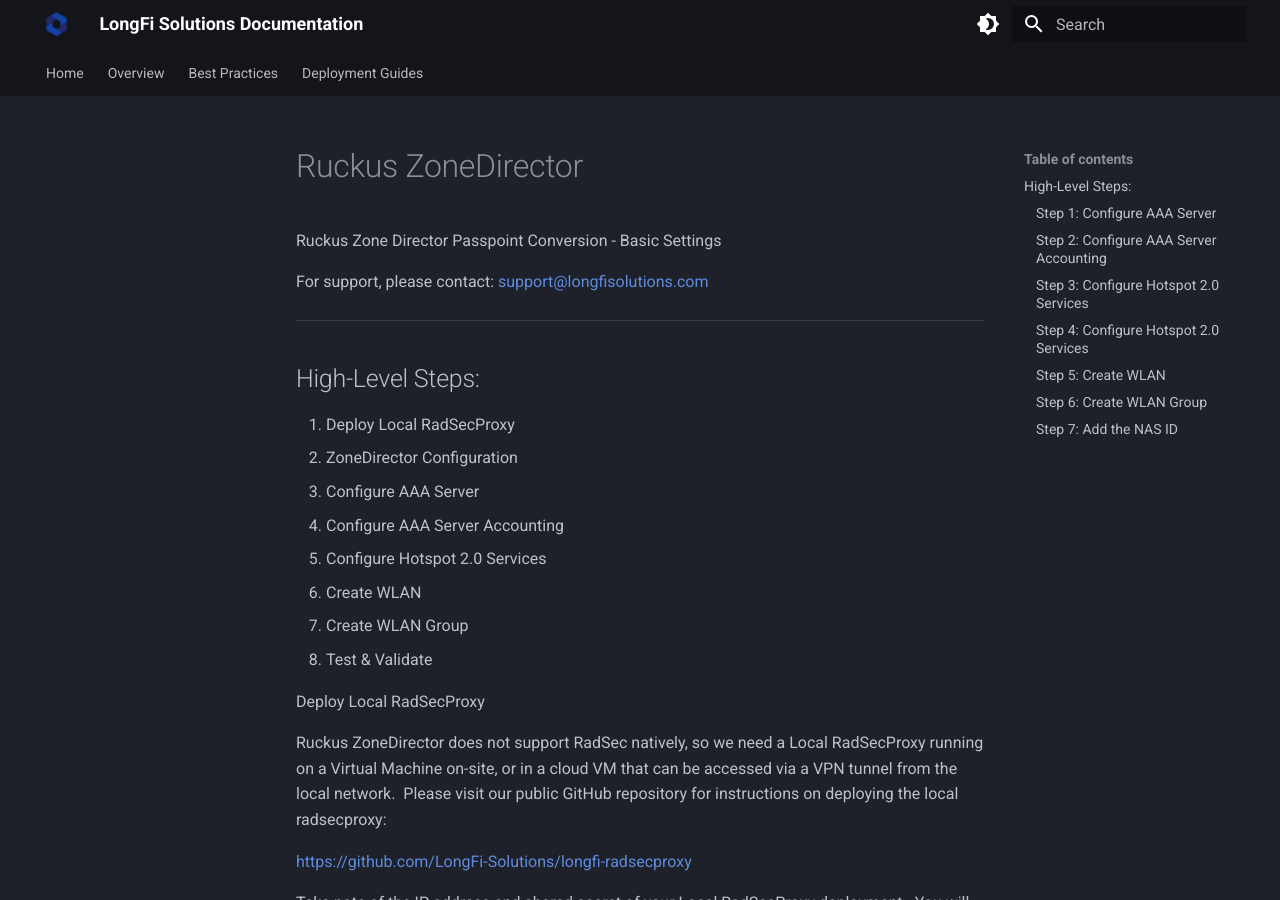
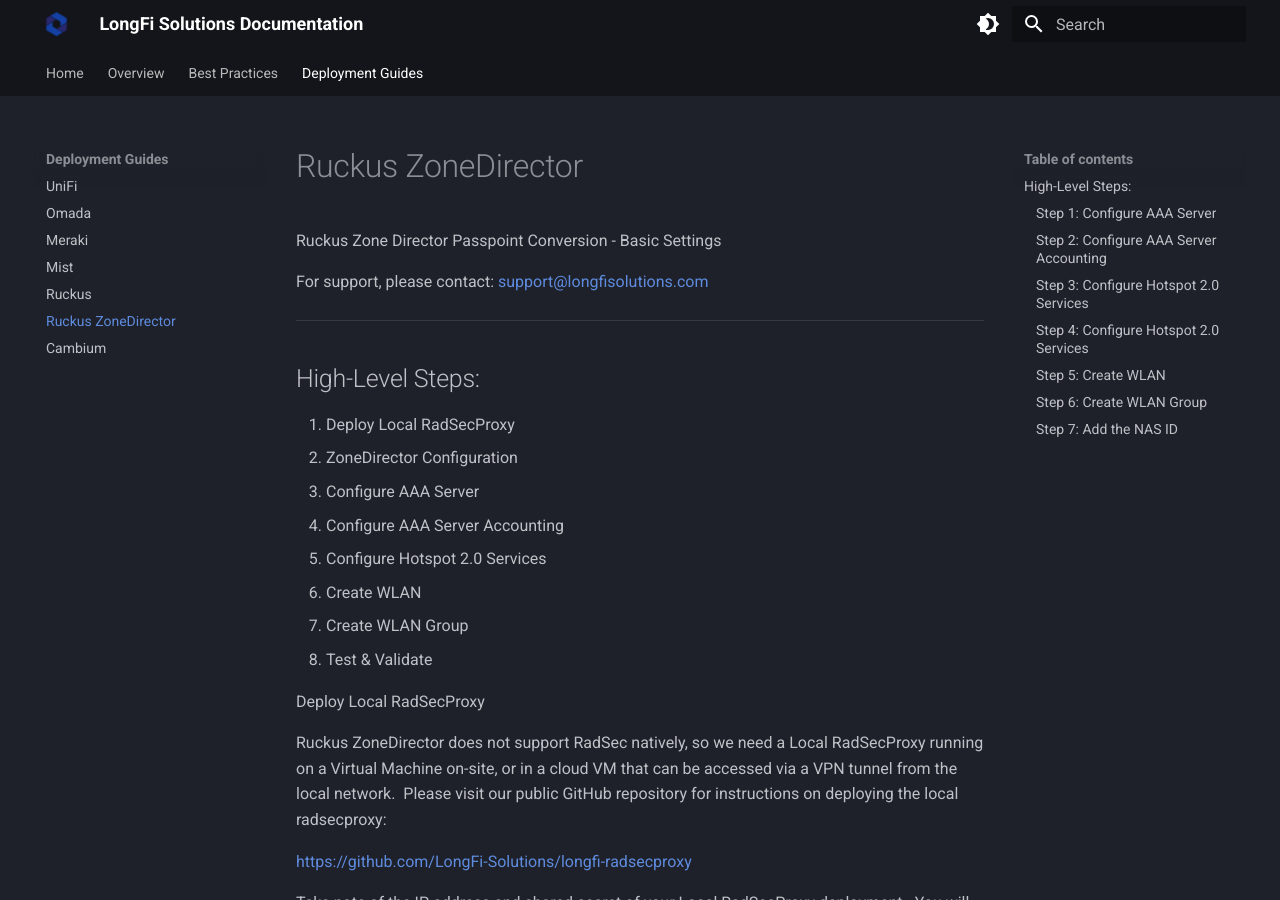
Before and after one commit to LongFi-Solutions/longfi-solutions.github.io, an MkDocs documentation site: the page built from docs/deployment/ruckus-zonedirector.md, in a window 1280 px wide and 900 px high. Built offline with MkDocs 1.6.1 and Material for MkDocs 9.7.7, drawn with Linux system fonts in a browser that asks for light colours.

Commit message:
Added links to the guides

```diff
--- a/mkdocs.yml
+++ b/mkdocs.yml
@@ -58,6 +58,6 @@ nav:
     - Omada: deployment/omada-networks.md
     - Meraki: deployment/meraki.md
     - Mist: deployment/mist.md
-    # - Aruba: deployment/aruba.md
-    # - Ruckus: deployment/ruckus.md
+    - Ruckus: deployment/ruckus.md
+    - Ruckus ZoneDirector: deployment/ruckus-zonedirector.md
     - Cambium: deployment/cambium.md
```
